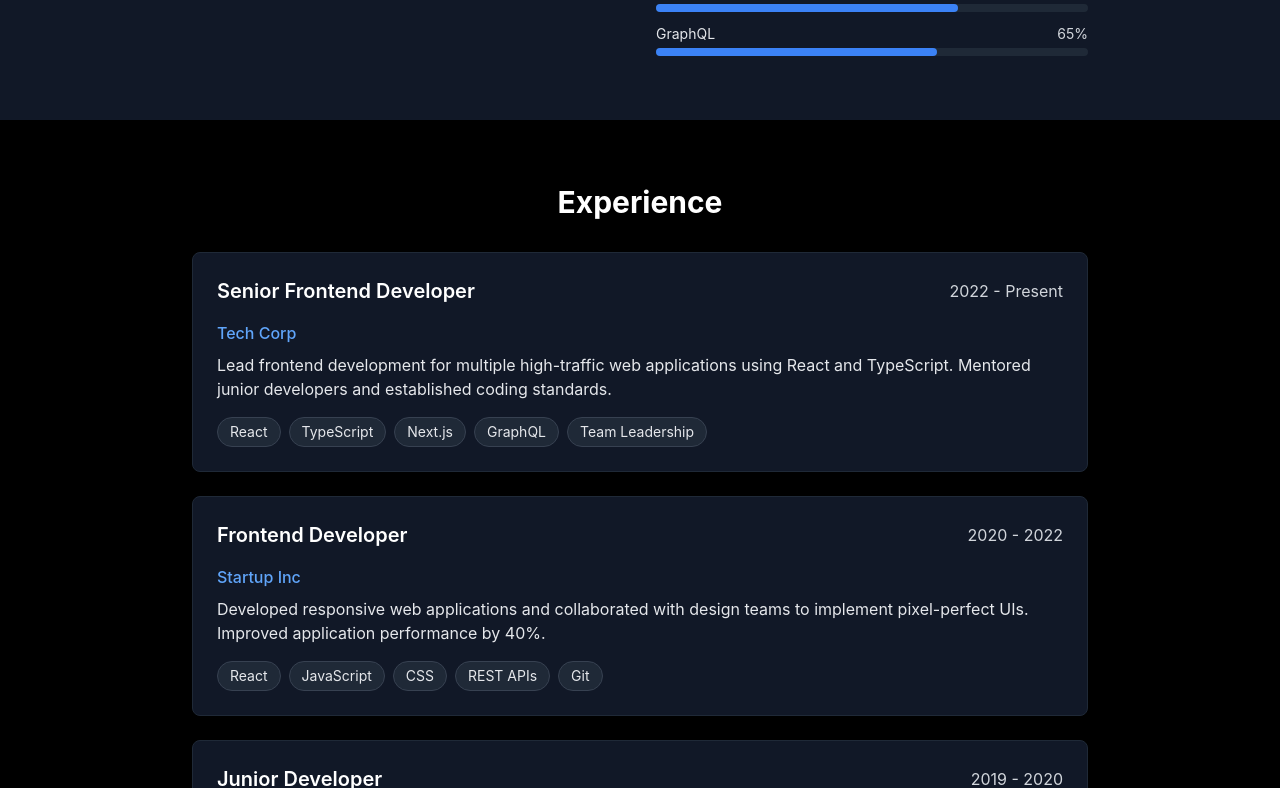
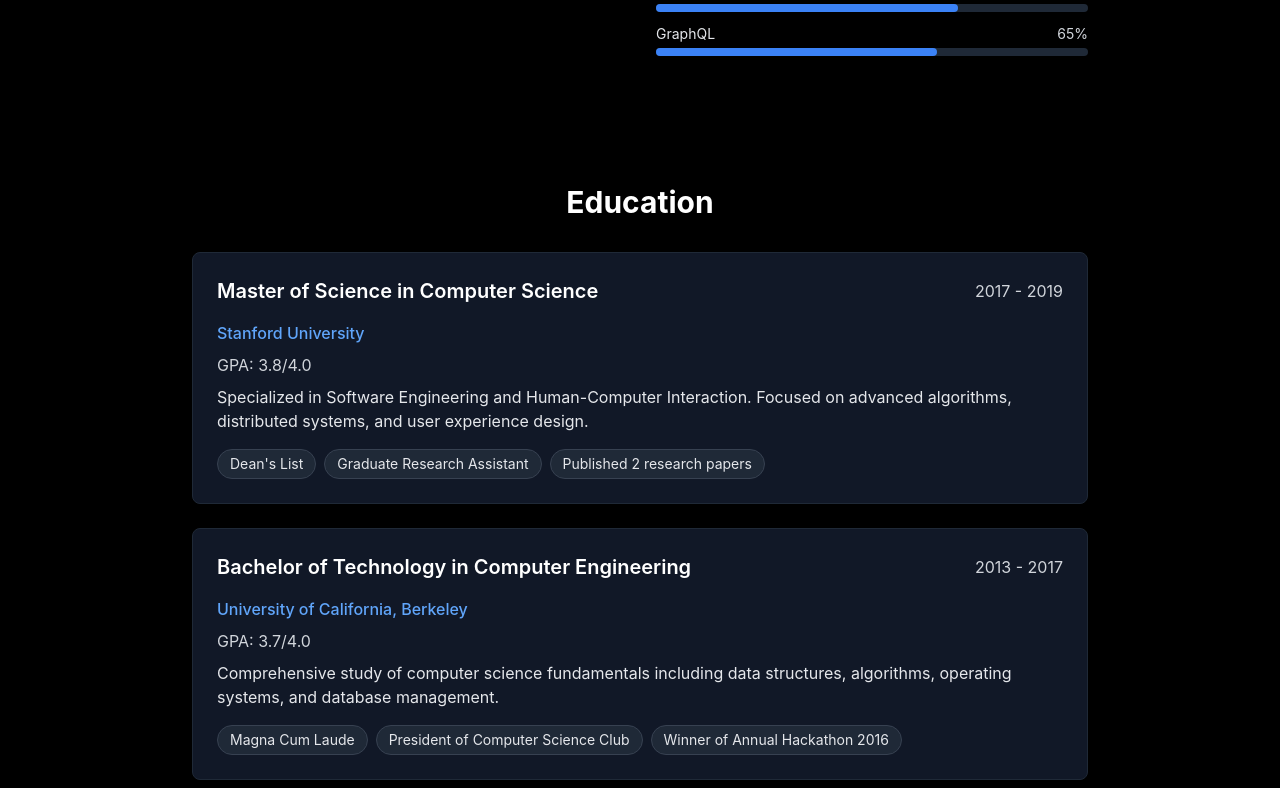
Before and after one commit to vedantmehta14/portfolio, a React (Create React App) app: page / in a window 1280 px wide. Shown: the part 1172-1960 px from the top of the page. Built offline with nearby package versions, Linux system fonts and the light colour scheme.

Commit message:
added consistent theme

```diff
--- a/src/App.tsx
+++ b/src/App.tsx
@@ -3,6 +3,7 @@
 import Footer from './components/common/Footer';
 import Hero from './components/sections/Hero';
 import About from './components/sections/About';
+import Education from './components/sections/Education';
 import Experience from './components/sections/Experience';
 import Projects from './components/sections/Projects';
 import Contact from './components/sections/Contact';
@@ -14,6 +15,7 @@
       <main>
         <Hero />
         <About />
+        <Education />
         <Experience />
         <Projects />
         <Contact />
--- a/src/components/common/Header.tsx
+++ b/src/components/common/Header.tsx
@@ -30,7 +30,7 @@
     <header
       className={`fixed top-0 left-0 right-0 z-50 transition-all duration-300 ${
         isScrolled
-          ? 'bg-black/90 backdrop-blur-md border-b border-gray-800'
+          ? 'bg-black/90 backdrop-blur-md'
           : 'bg-black/50'
       }`}
     >
@@ -48,7 +48,7 @@
 
           {/* Desktop Navigation */}
           <nav className="hidden md:block">
-            <div className="flex items-baseline space-x-8">
+            <div className="flex items-baseline space-x-4">
               {navItems.map((item) => (
                 <button
                   key={item.href}
--- a/src/components/sections/About.tsx
+++ b/src/components/sections/About.tsx
@@ -5,7 +5,7 @@
 
 const About: React.FC = () => {
   return (
-    <section id="about" className="section-padding bg-gray-900">
+    <section id="about" className="section-padding bg-black">
       <div className="max-w-4xl mx-auto">
         <h2 className="text-3xl font-bold mb-8 text-center text-white">About Me</h2>
         <div className="grid grid-cols-1 md:grid-cols-2 gap-8">
--- /dev/null
+++ b/src/components/sections/Education.tsx
@@ -0,0 +1,24 @@
+import React from 'react';
+import { education } from '../../data/education';
+import EducationCard from '../ui/EducationCard';
+
+const Education: React.FC = () => {
+  return (
+    <section id="education" className="section-padding bg-black">
+      <div className="max-w-4xl mx-auto">
+        <h2 className="text-3xl font-bold mb-8 text-center text-white">Education</h2>
+        <div className="space-y-6">
+          {education.map((edu, index) => (
+            <EducationCard
+              key={index}
+              education={edu}
+              delay={index * 200}
+            />
+          ))}
+        </div>
+      </div>
+    </section>
+  );
+};
+
+export default Education;
--- a/src/components/sections/Hero.tsx
+++ b/src/components/sections/Hero.tsx
@@ -1,5 +1,5 @@
 import React from 'react';
-import { Download, Linkedin, Github } from 'lucide-react';
+import { Download, Linkedin, Github, Code } from 'lucide-react';
 import { personalInfo, socialLinks } from '../../data/personal';
 import Button from '../common/Button';
 
@@ -62,6 +62,7 @@
                     >
                       {link.icon === 'linkedin' && <Linkedin size={24} />}
                       {link.icon === 'github' && <Github size={24} />}
+                      {link.icon === 'leetcode' && <Code size={24} />}
                     </a>
                   ))}
                 </div>
--- a/src/components/sections/Projects.tsx
+++ b/src/components/sections/Projects.tsx
@@ -4,7 +4,7 @@
 
 const Projects: React.FC = () => {
   return (
-    <section id="projects" className="section-padding bg-gray-900">
+    <section id="projects" className="section-padding bg-black">
       <div className="max-w-6xl mx-auto">
         <h2 className="text-3xl font-bold mb-8 text-center text-white">Projects</h2>
         <div className="grid grid-cols-1 md:grid-cols-2 gap-6">
--- /dev/null
+++ b/src/components/ui/EducationCard.tsx
@@ -0,0 +1,42 @@
+import React from 'react';
+import { Education } from '../../types';
+
+interface EducationCardProps {
+  education: Education;
+  delay?: number;
+}
+
+const EducationCard: React.FC<EducationCardProps> = ({ education, delay = 0 }) => {
+  return (
+    <div
+      className="card p-6 animate-fade-in bg-gray-900"
+      style={{ animationDelay: `${delay}ms` }}
+    >
+      <div className="flex flex-col md:flex-row md:items-center md:justify-between mb-4">
+        <h3 className="text-xl font-semibold text-white">{education.degree}</h3>
+        <span className="text-gray-300 text-sm md:text-base">{education.period}</span>
+      </div>
+      <p className="text-blue-400 mb-2 font-medium">{education.institution}</p>
+      {education.gpa && (
+        <p className="text-gray-300 mb-2">GPA: {education.gpa}</p>
+      )}
+      {education.description && (
+        <p className="text-gray-200 mb-4">{education.description}</p>
+      )}
+      {education.achievements && education.achievements.length > 0 && (
+        <div className="flex flex-wrap gap-2">
+          {education.achievements.map((achievement, index) => (
+            <span
+              key={index}
+              className="px-3 py-1 bg-gray-800 text-sm rounded-full text-gray-200 border border-gray-700"
+            >
+              {achievement}
+            </span>
+          ))}
+        </div>
+      )}
+    </div>
+  );
+};
+
+export default EducationCard;
--- a/src/components/ui/MobileCard.tsx
+++ b/src/components/ui/MobileCard.tsx
@@ -1,5 +1,5 @@
 import React from 'react';
-import { Menu, Download, Linkedin, Github } from 'lucide-react';
+import { Menu, Download, Linkedin, Github, Code } from 'lucide-react';
 import { personalInfo, socialLinks } from '../../data/personal';
 import Button from '../common/Button';
 
@@ -45,7 +45,7 @@
           </Button>
           <Button
             size="sm"
-            variant="primary"
+            variant="secondary"
             onClick={handleContactInfo}
           >
             Contact Info
@@ -53,7 +53,7 @@
         </div>
 
         <div className="flex justify-center gap-4">
-          {socialLinks.slice(0, 2).map((link) => (
+          {socialLinks.slice(0, 3).map((link) => (
             <a
               key={link.name}
               href={link.url}
@@ -63,6 +63,7 @@
             >
               {link.icon === 'linkedin' && <Linkedin size={20} />}
               {link.icon === 'github' && <Github size={20} />}
+              {link.icon === 'leetcode' && <Code size={20} />}
             </a>
           ))}
         </div>
--- /dev/null
+++ b/src/data/education.ts
@@ -0,0 +1,20 @@
+import { Education } from '../types';
+
+export const education: Education[] = [
+  {
+    degree: 'Master of Science in Computer Science',
+    institution: 'Stanford University',
+    period: '2017 - 2019',
+    description: 'Specialized in Software Engineering and Human-Computer Interaction. Focused on advanced algorithms, distributed systems, and user experience design.',
+    gpa: '3.8/4.0',
+    achievements: ['Dean\'s List', 'Graduate Research Assistant', 'Published 2 research papers'],
+  },
+  {
+    degree: 'Bachelor of Technology in Computer Engineering',
+    institution: 'University of California, Berkeley',
+    period: '2013 - 2017',
+    description: 'Comprehensive study of computer science fundamentals including data structures, algorithms, operating systems, and database management.',
+    gpa: '3.7/4.0',
+    achievements: ['Magna Cum Laude', 'President of Computer Science Club', 'Winner of Annual Hackathon 2016'],
+  },
+];
--- a/src/data/personal.ts
+++ b/src/data/personal.ts
@@ -3,8 +3,8 @@
 export const personalInfo: PersonalInfo = {
   name: 'Vedant Mehta',
   title: 'Software Developer',
-  email: 'john@example.com',
-  location: 'San Francisco, CA',
+  email: 'mehtavedant8@gmail.com',
+  location: 'San Jose, CA',
   availability: 'Available',
   bio: `I'm a passionate software developer with over 5 years of experience creating
         beautiful, functional, and user-friendly web applications. I specialize in
@@ -16,23 +16,24 @@
 export const socialLinks: SocialLink[] = [
   {
     name: 'LinkedIn',
-    url: 'https://linkedin.com/in/johndoe',
+    url: 'https://www.linkedin.com/in/vedantmehta14/',
     icon: 'linkedin',
   },
   {
     name: 'GitHub',
-    url: 'https://github.com/johndoe',
+    url: 'https://github.com/vedantmehta14',
     icon: 'github',
   },
   {
-    name: 'Twitter',
-    url: 'https://twitter.com/johndoe',
-    icon: 'twitter',
+    name: 'LeetCode',
+    url: 'https://leetcode.com/u/vedantmehta14/',
+    icon: 'leetcode',
   },
 ];
 
 export const navItems: NavItem[] = [
   { label: 'About', href: '#about' },
+  { label: 'Education', href: '#education' },
   { label: 'Experience', href: '#experience' },
   { label: 'Projects', href: '#projects' },
   { label: 'Contact', href: '#contact' },
```
Also changed, not shown: src/components/sections/Contact.tsx (+36 -30 lines), src/types/index.ts (+15 -6 lines).
